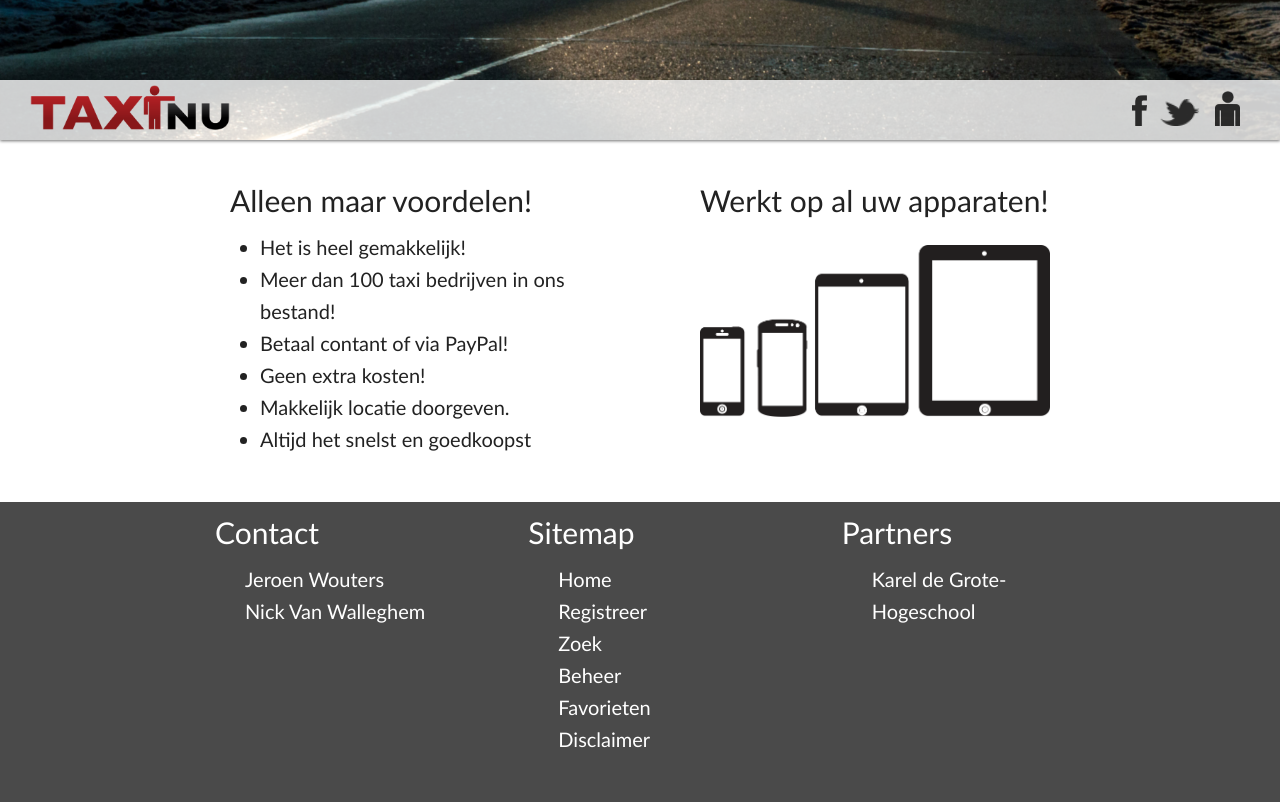
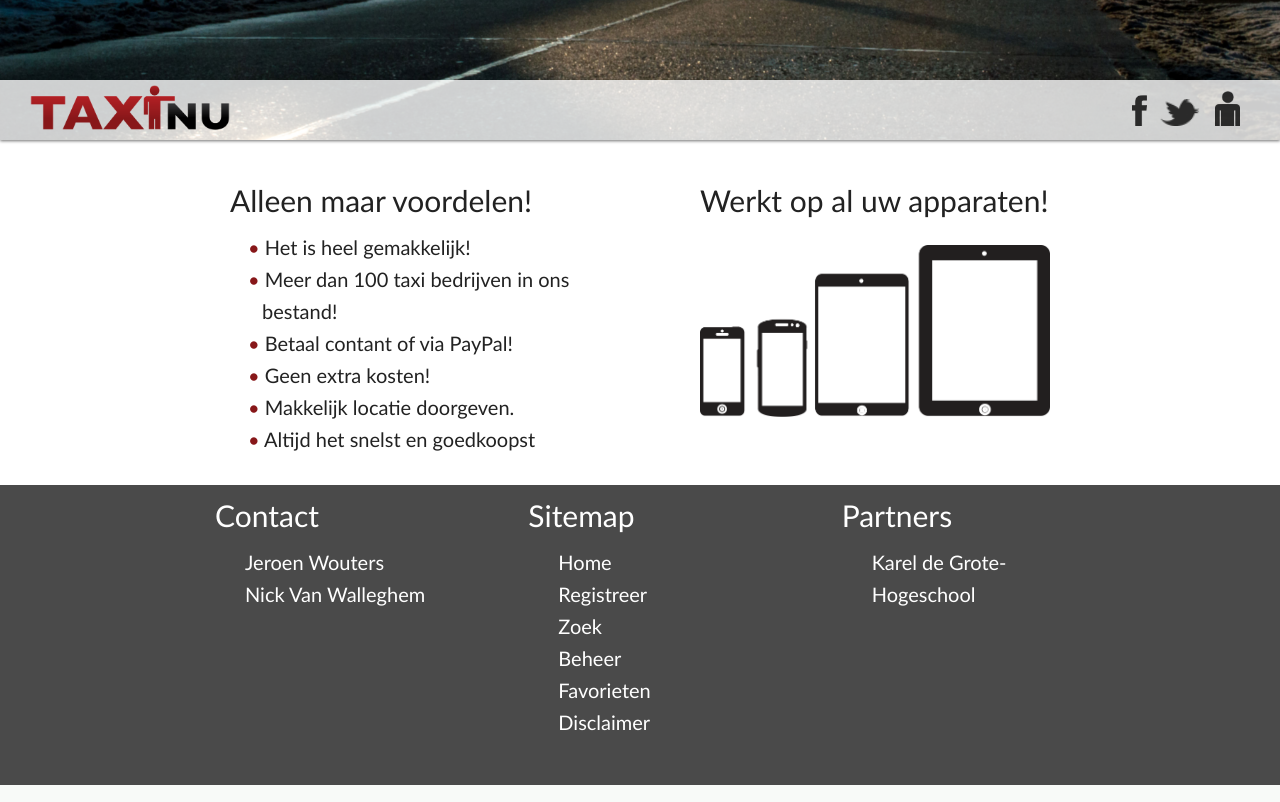
Before and after one commit to jeroenwouters/TaxiNu, a CodeIgniter app: page /TaxiNu/ in a window 1280 px wide. Shown: the part 580-1382 px from the top of the page. Run offline with CodeIgniter, Linux system fonts and the light colour scheme; style sheets or scripts are compiled from the project's sources; some libraries are stand-ins or nearby versions.

Commit message:
Bug detail pagina bestel knop opgelost

```diff
--- a/application/views/v_footer.php
+++ b/application/views/v_footer.php
@@ -78,7 +78,13 @@
   <!-- Included JS Files (Compressed) -->
    <script src="<?php echo base_url();?>javascripts/foundation.min.js"></script>
   <script src="<?php echo base_url();?>javascripts/app.js"></script>
-  <script src="<?php echo base_url();?>javascripts/jquery.js"></script>
+
+  <script>
+  $(document).ready(function(){
+	  	    $('#order').hide();
+
+  });
+  </script>
   <script type="text/javascript" src="http://code.jquery.com/ui/1.9.1/jquery-ui.min.js"></script>
   <script type="text/javascript" src="http://ajax.aspnetcdn.com/ajax/jquery.validate/1.10.0/jquery.validate.js"></script>
   <script src="<?php echo base_url();?>javascripts/timepicker.js"></script>
--- a/application/views/v_head.php
+++ b/application/views/v_head.php
@@ -25,17 +25,20 @@
    <link rel="stylesheet" media="all" type="text/css" href="http://code.jquery.com/ui/1.9.1/themes/smoothness/jquery-ui.css" />
    <meta name="viewport" content="user-scalable=yes">
 
+  <script src="<?php echo base_url();?>javascripts/jquery.js"></script>
 
   <script src="<?php echo base_url();?>javascripts/less.js" type="text/javascript"></script>
   <script src="<?php echo base_url();?>javascripts/modernizr.foundation.js"></script>
-
-
 
   <!-- IE Fix for HTML5 Tags -->
   <!--[if lt IE 9]>
     <script src="http://html5shiv.googlecode.com/svn/trunk/html5.js"></script>
   <![endif]-->
 <style>
+ 	#order{
+	 	display: none;
+ 	}
+
 	header{
 	position: relative;
 	background-image: url(http://www.taxinu.be/images/straat2.jpg);
--- a/application/views/v_header_home.php
+++ b/application/views/v_header_home.php
@@ -45,7 +45,7 @@
 		<div class="row">
 		    <div class="six columns ad">
 		        <h1>Alleen maar voordelen!</h1>
-		        <ul>
+		        <ul class="bullet">
 		        	<li>Het is heel gemakkelijk!</li>
 		        	<li>Meer dan 100 taxi bedrijven in ons bestand!</li>
 		        	<li>Betaal contant of via PayPal!</li>
--- a/javascripts/user.js
+++ b/javascripts/user.js
@@ -1,6 +1,5 @@
 $(document).ready(function() {
 
-    $('#order').hide();
     var now = moment().format('DD/MM/YYYY HH:mm ');
     $('#timedate').val(now);
 	  enquire.register("screen and (min-width: 500px)", function() {
@@ -69,7 +68,7 @@ $(document).ready(function() {
     	$("input[name=tel]").val($("input[name=TelBox]").val());
     	$("input[name=email]").val($("input[name=EmailBox]").val());
     	$('#order').show();
-    	$('#help').css('margin-top','-50px');
+    	$('#help').css('margin-top','-56px');
     	// $('#order').removeClass('nonactive').removeAttr("disabled");
     	$('#loginhelp').trigger('reveal:close');
     	$('#help').html("Info");
--- a/stylesheets/styles.less
+++ b/stylesheets/styles.less
@@ -302,6 +302,8 @@ and (max-width: 480px){
 		}
 	}
 
+
+
 	.maps{
 		margin: 0 !important;
 		visibility: hidden;
@@ -322,6 +324,7 @@ and (max-width: 480px){
 
 	#order{
 		margin-left: 0px !important;
+		display: none;
 	}
 
 	#help{
@@ -459,3 +462,20 @@ font-weight: bold;
 	font-size: 1.2em;
 
 }
+
+
+	 .bullet{
+    list-style: none;
+    padding:0;
+    margin:0;
+    li {
+    padding-left: 0.1em;
+    text-indent: -.7em;
+}
+
+li:before {
+    content: "• ";
+    color: #871719; /* or whatever color you prefer */
+}
+
+}
```
